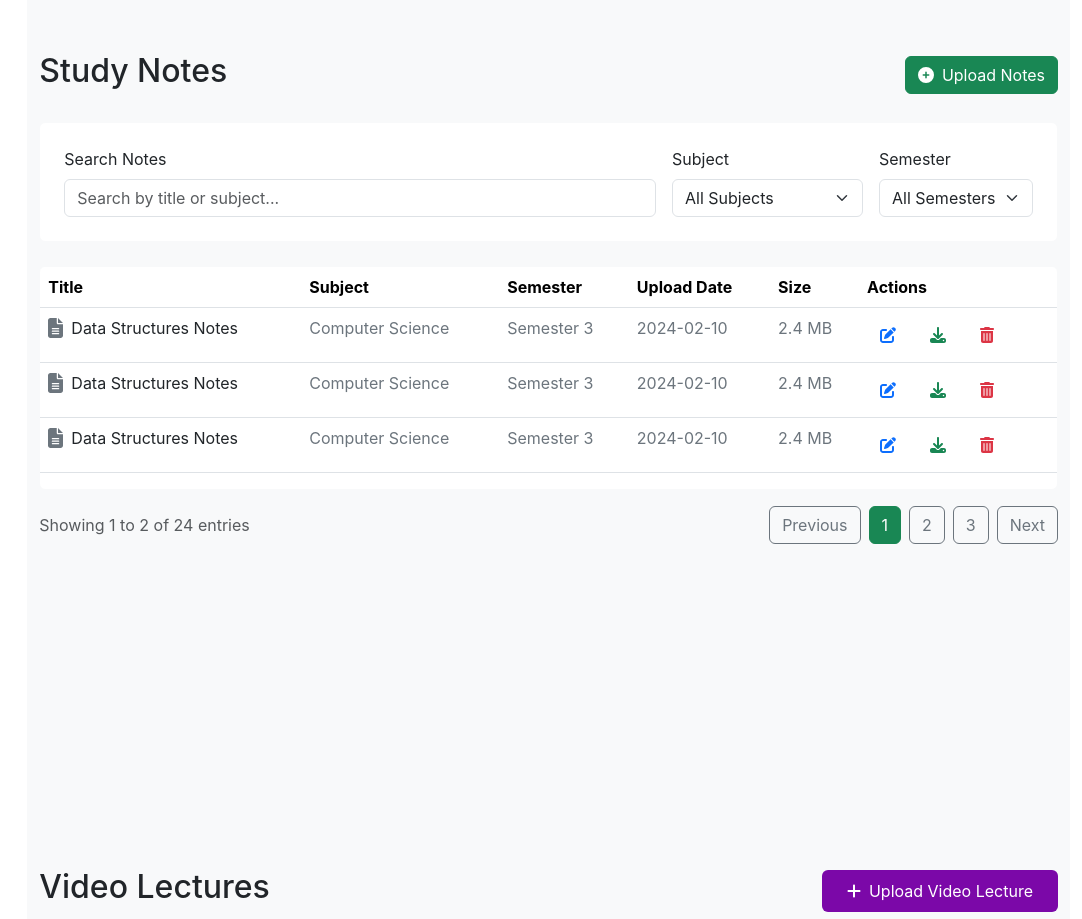
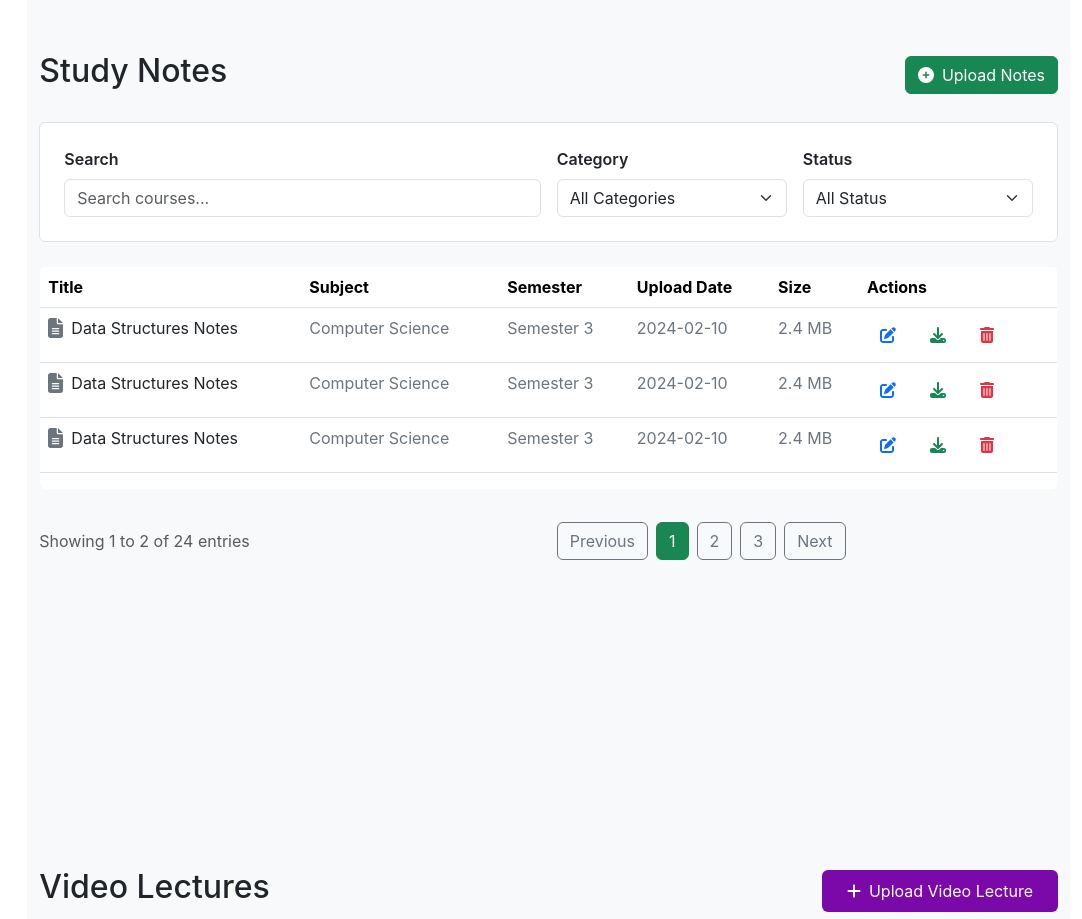
Before and after one commit to dhananjayyadav21/ExameeR, a React (Create React App) app in the folder client/: page /dashboard in a window 1280 px wide. Shown: the part 1660-2579 px from the top of the page, without its empty margins (198-1280 px from the left). Built offline with nearby package versions, Linux system fonts and the light colour scheme; some icons are missing.

Commit message:
fix dashbord notes section

```diff
--- a/client/src/Dashbord/components/DashbordNotes.jsx
+++ b/client/src/Dashbord/components/DashbordNotes.jsx
@@ -23,33 +23,32 @@ const StudyNotes = () => {
 
 
         {/* Filters and Search */}
-        <div className="bg-white p-4 rounded border border-light mb-4">
-          <div className="d-flex flex-wrap gap-3">
-            <div className="flex-grow-1">
-              <label className="form-label">Search Notes</label>
+        <div className="bg-white p-4 rounded border mb-4">
+          <div className="row g-3">
+            <div className="col-md">
+              <label className="form-label fw-semibold">Search</label>
               <input
                 type="text"
-                placeholder="Search by title or subject..."
+                placeholder="Search courses..."
                 className="form-control"
               />
             </div>
-            <div className="w-48">
-              <label className="form-label">Subject</label>
+            <div className="col-md-3">
+              <label className="form-label fw-semibold">Category</label>
               <select className="form-select">
-                <option value="">All Subjects</option>
-                <option value="computer-science">Computer Science</option>
-                <option value="mathematics">Mathematics</option>
-                <option value="physics">Physics</option>
+                <option value="">All Categories</option>
+                <option value="programming">Programming</option>
+                <option value="design">Design</option>
+                <option value="business">Business</option>
               </select>
             </div>
-            <div className="w-48">
-              <label className="form-label">Semester</label>
+            <div className="col-md-3">
+              <label className="form-label fw-semibold">Status</label>
               <select className="form-select">
-                <option value="">All Semesters</option>
-                <option value="1">Semester 1</option>
-                <option value="2">Semester 2</option>
-                <option value="3">Semester 3</option>
-                <option value="4">Semester 4</option>
+                <option value="">All Status</option>
+                <option value="active">Active</option>
+                <option value="draft">Draft</option>
+                <option value="archived">Archived</option>
               </select>
             </div>
           </div>
@@ -168,8 +167,11 @@ const StudyNotes = () => {
         </div>
 
         {/* Pagination */}
-        <div className="d-flex justify-content-between align-items-center mt-3">
+        <div className="row g-3 d-flex justify-content-between align-items-center mt-3">
+          <div className="col-md-6">
             <div className="text-muted">Showing 1 to 2 of 24 entries</div>
+          </div>
+          <div className="col-md-6">
             <nav>
               <button className="btn btn-outline-secondary me-2">Previous</button>
               <button className="btn btn-success me-2">1</button>
@@ -179,6 +181,7 @@ const StudyNotes = () => {
             </nav>
           </div>
         </div>
+      </div>
     </>
   );
 };
```
Lines whose indentation alone changed are shown as unchanged.
